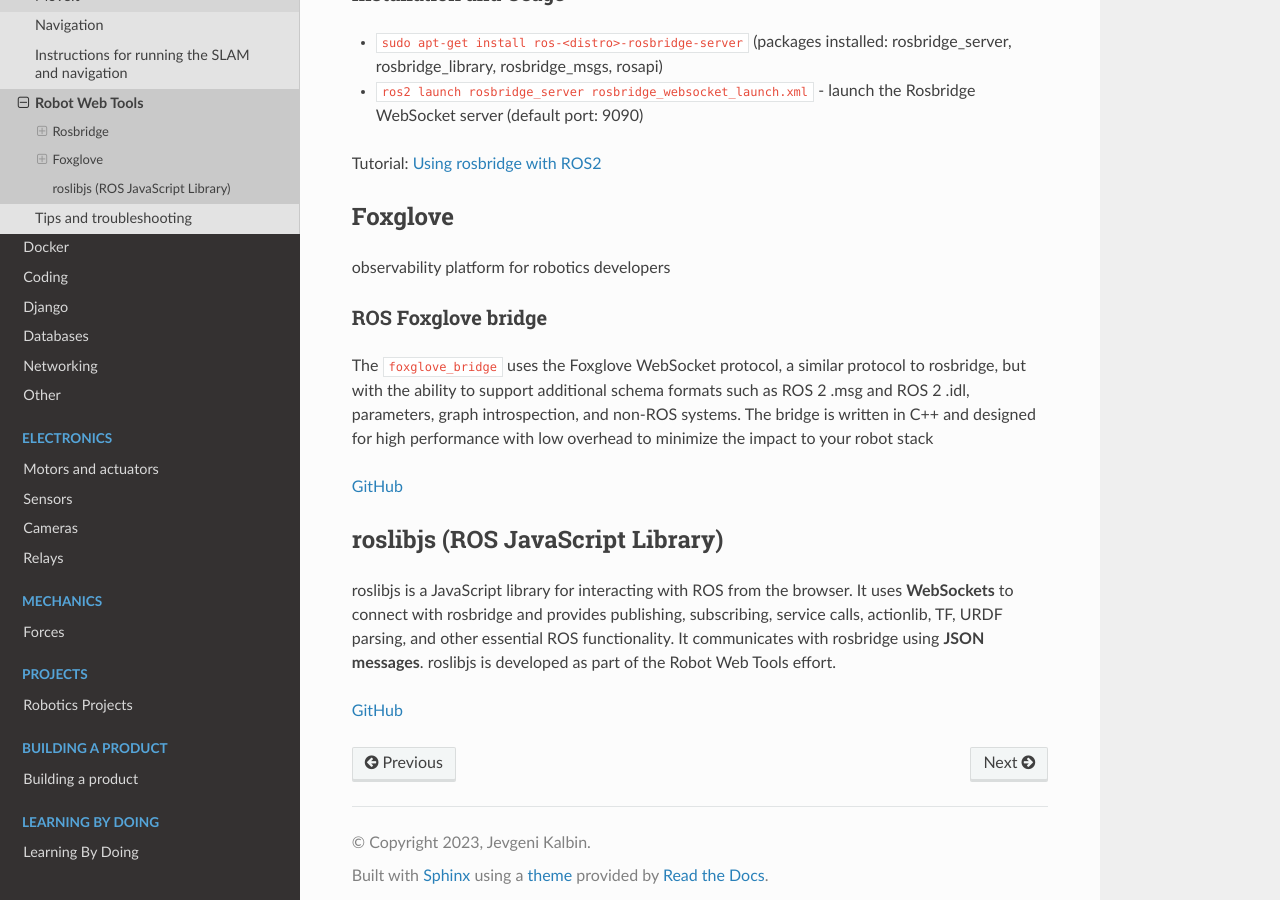
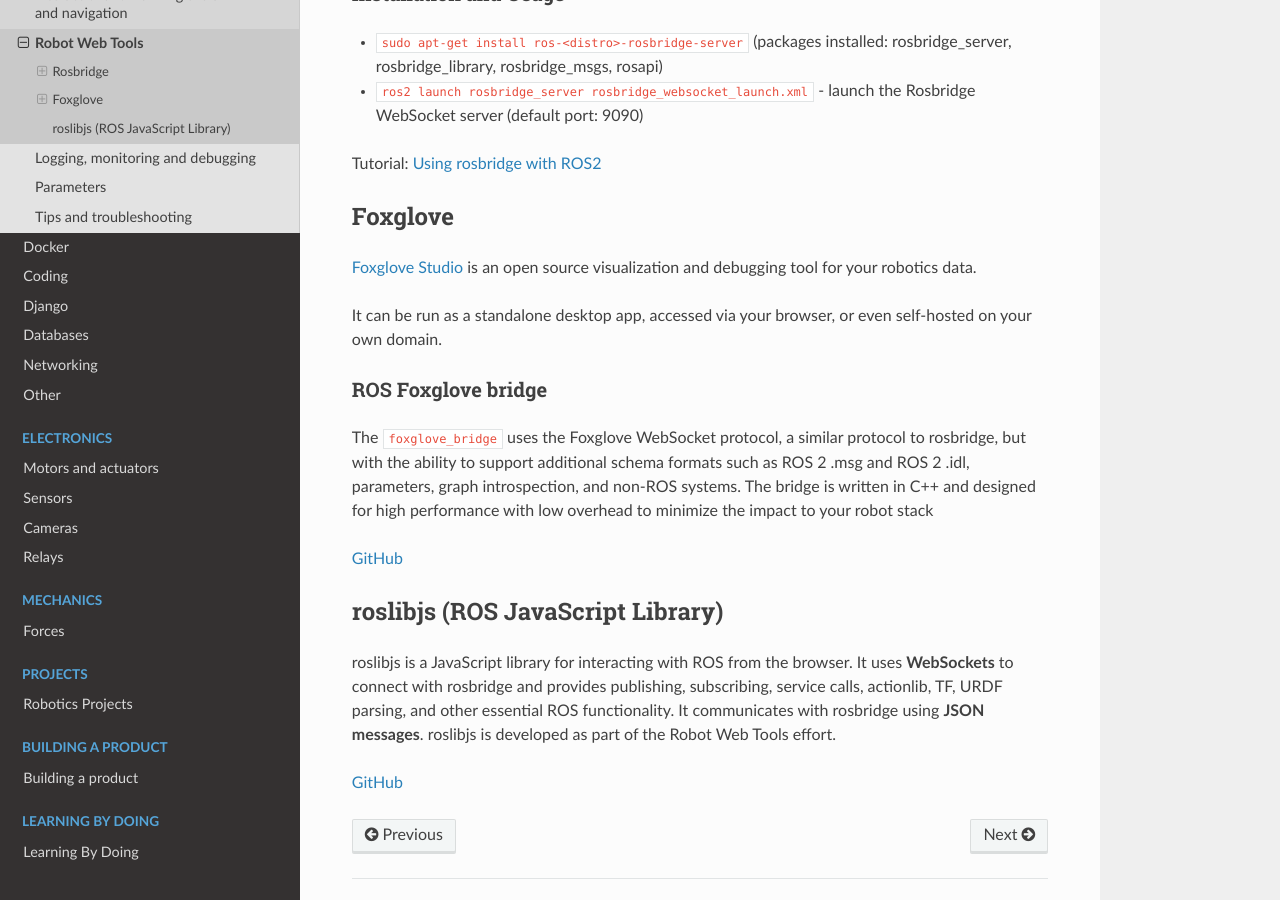
Before and after one commit to jevgenik/manuals, a Sphinx documentation site: the page built from source/files/software/ros2/rosweb.rst, in a window 1280 px wide and 900 px high, scrolled down 856 px. Built offline with Sphinx 7.4.7 and the Read the Docs theme 2.0.0, drawn with Linux system fonts in a browser that asks for light colours.

Commit message:
ROS 2 parameters, logging_and_debugging

```diff
--- a/source/files/software/ros2/ros2.rst
+++ b/source/files/software/ros2/ros2.rst
@@ -24,4 +24,6 @@ The ROS goal is to provide a standard for robotics software development, that yo
    navigation/navigation
    navigation/instructions
    rosweb
+   logging_debugging
+   parameters
    other
--- a/source/files/software/ros2/rosweb.rst
+++ b/source/files/software/ros2/rosweb.rst
@@ -35,7 +35,9 @@ Tutorial: `Using rosbridge with ROS2 <https://foxglove.dev/blog/using-rosbridge-
 
 Foxglove
 ========
-observability platform for robotics developers
+`Foxglove Studio <https://foxglove.dev/studio>`_ is an open source visualization and debugging tool for your robotics data.
+
+It can be run as a standalone desktop app, accessed via your browser, or even self-hosted on your own domain.
 
 ROS Foxglove bridge
 -------------------
```
Also changed, not shown: source/files/software/ros2/logging_debugging.rst (added, +30 -0 lines), source/files/software/ros2/parameters.rst (added, +21 -0 lines), source/files/software/ros2/images/parameters.png (added).
